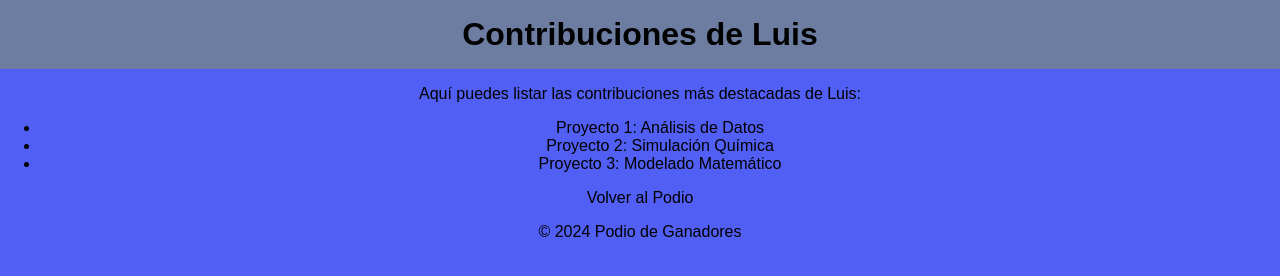
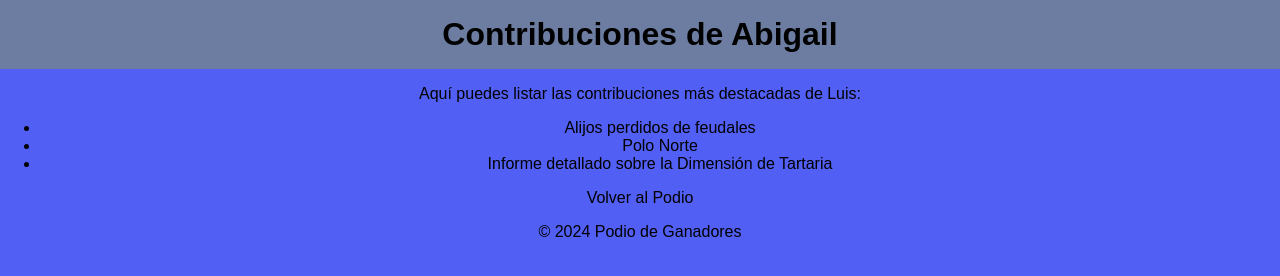
Before and after one commit to LintSenser/ganadores, a plain HTML site: page winner2.html in a window 1280 px wide. Drawn offline with Linux system fonts and the light colour scheme.

Commit message:
Update winner2.html

```diff
--- a/winner2.html
+++ b/winner2.html
@@ -3,19 +3,19 @@
 <head>
   <meta charset="UTF-8">
   <meta name="viewport" content="width=device-width, initial-scale=1.0">
-  <title>Contribuciones de Luis</title>
+  <title>Contribuciones de Abigail</title>
   <link rel="stylesheet" href="css/styles.css">
 </head>
 <body>
   <header>
-    <h1>Contribuciones de Luis</h1>
+    <h1>Contribuciones de Abigail</h1>
   </header>
   <main>
     <p>Aquí puedes listar las contribuciones más destacadas de Luis:</p>
     <ul>
-      <li><a href="https://github.com/luis/proyecto1" target="_blank">Proyecto 1: Análisis de Datos</a></li>
-      <li><a href="https://github.com/luis/proyecto2" target="_blank">Proyecto 2: Simulación Química</a></li>
-      <li><a href="https://github.com/luis/proyecto3" target="_blank">Proyecto 3: Modelado Matemático</a></li>
+      <li><a href="http://aminoapps.com/p/zdyepq" target="_blank">Alijos perdidos de feudales</a></li>
+      <li><a href="http://aminoapps.com/p/kyzwask" target="_blank">Polo Norte</a></li>
+      <li><a href="http://aminoapps.com/p/sx7spv" target="_blank">Informe detallado sobre la Dimensión de Tartaria</a></li>
     </ul>
     <a href="index.html">Volver al Podio</a>
   </main>
```
